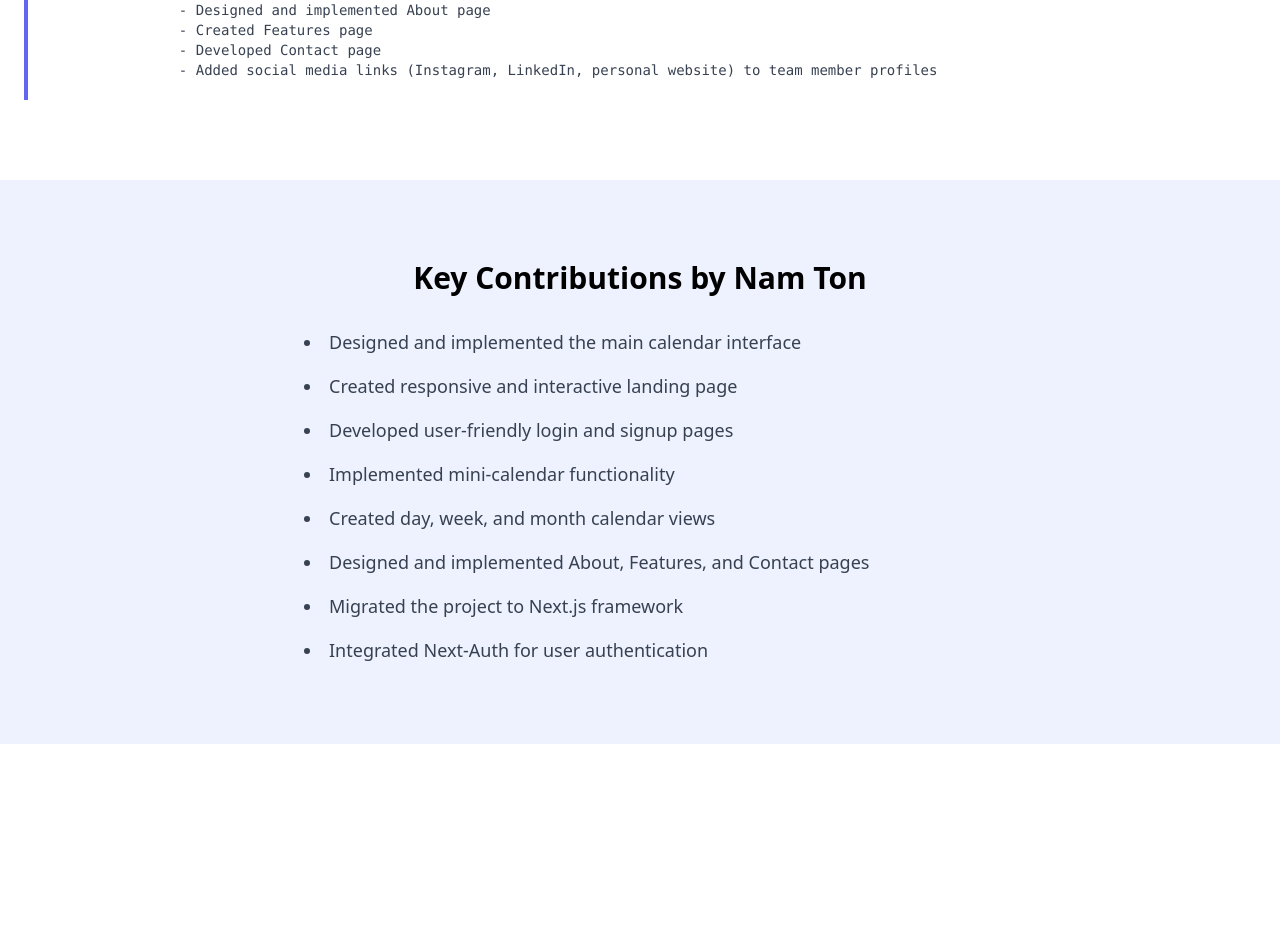
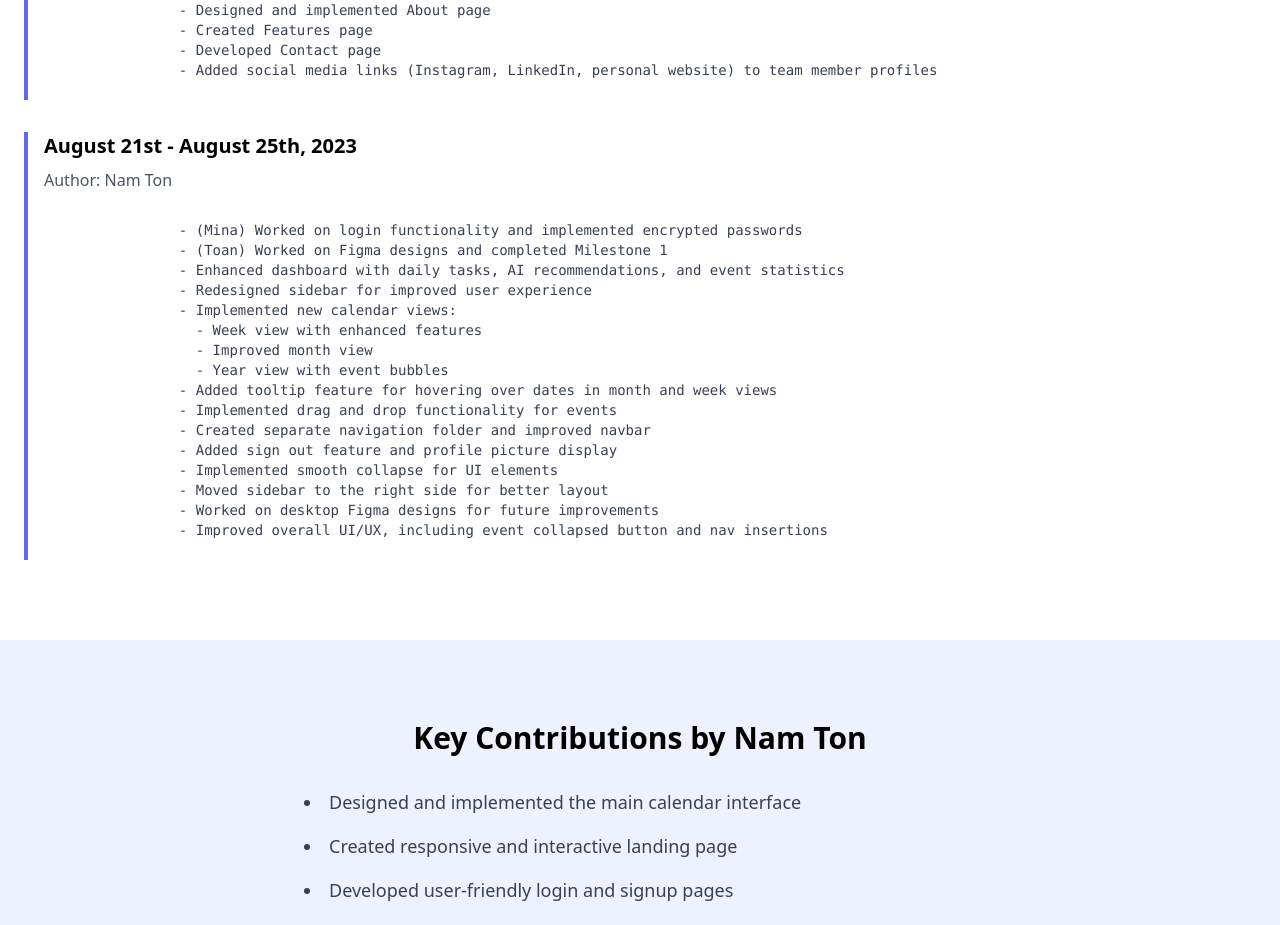
Before and after one commit to gsdyu/Calcoy, a Next.js app in the folder frontend/: page /auth/documentation in a window 1280 px wide. Shown: the part 1244-2169 px from the top of the page. Before the commit the page ends 1988 px from the top, so only its background shows below. Built offline with nearby package versions, Linux system fonts and the light colour scheme.

Commit message:
added documentation for last week

```diff
--- a/frontend/src/components/Auth/DocumentationPage.js
+++ b/frontend/src/components/Auth/DocumentationPage.js
@@ -69,6 +69,28 @@ const DocumentationPage = () => {
                 - Developed Contact page
                 - Added social media links (Instagram, LinkedIn, personal website) to team member profiles
               `}
+              />
+              <DocumentationEntry
+                date="August 21st - August 25th, 2023"
+                author="Nam Ton"
+                content={`
+                - (Mina) Worked on login functionality and implemented encrypted passwords
+                - (Toan) Worked on Figma designs and completed Milestone 1
+                - Enhanced dashboard with daily tasks, AI recommendations, and event statistics
+                - Redesigned sidebar for improved user experience
+                - Implemented new calendar views:
+                  - Week view with enhanced features
+                  - Improved month view
+                  - Year view with event bubbles
+                - Added tooltip feature for hovering over dates in month and week views
+                - Implemented drag and drop functionality for events
+                - Created separate navigation folder and improved navbar
+                - Added sign out feature and profile picture display
+                - Implemented smooth collapse for UI elements
+                - Moved sidebar to the right side for better layout
+                - Worked on desktop Figma designs for future improvements
+                - Improved overall UI/UX, including event collapsed button and nav insertions
+                `}
             />
           </div>
         </div>
```
